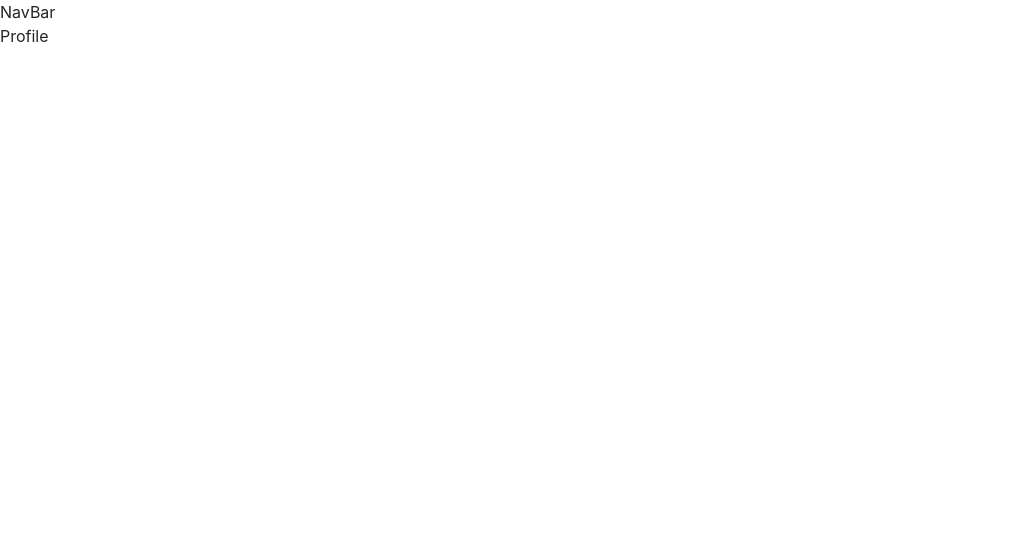
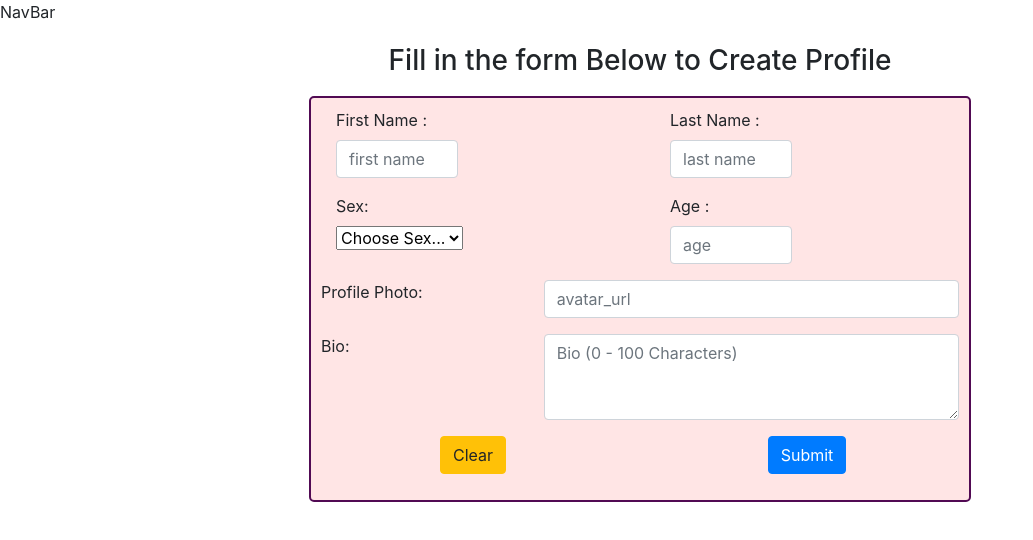
Before and after one commit to mueni5/diet-blog, a React (Create React App) app: page /profile in a window 1280 px wide. Shown: the top 540 px of the page, without its empty margins (0-1033 px from the left). Built offline with nearby package versions, Linux system fonts and the light colour scheme.

Commit message:
feature: profile-component add profile form and handleSubmit method

```diff
--- a/src/App.js
+++ b/src/App.js
@@ -1,4 +1,4 @@
-import React from "react";
+import React, { useState } from "react";
 import {BrowserRouter as Router, Routes, Route} from "react-router-dom"
 import Signup from "./Components/auth/Signup.js"
 import Login from "./Components/auth/Login.js"
@@ -7,15 +7,18 @@ import LandingPage from './Components/LandingPage.js'
 import NavBar from "./Components/NavBar.js";
 
 function App() {
-
+  const [user, setUser] = useState({})
+  function handleSetUser (data){
+    setUser(data)
+  }
   return (
     <>
     <Router>
       <NavBar />
       <Routes>
-      <Route path="/signup" element={<Signup />}/>
-      <Route path="/login" element={<Login />}/>
-      <Route path="/profile" element={<Profile />}/>
+      <Route path="/signup" element={<Signup handleSetUser={handleSetUser}/>}/>
+      <Route path="/login" element={<Login  handleSetUser={handleSetUser}/>}/>
+      <Route path="/profile" element={<Profile user={user} />}/>
 
       <Route path="/" element={<LandingPage />} />
       </Routes>
--- a/src/Components/auth/Login.js
+++ b/src/Components/auth/Login.js
@@ -6,10 +6,10 @@ import Col from 'react-bootstrap/Col'
 import Row from "react-bootstrap/Row"
 import './style.css'
 
-export default function Login() {
+export default function Login({handleSetUser}) {
     const [email, setEmail] = useState("")
     const [password, setPassword] = useState('')
-    const [user, setUser] = useState({})
+
 
     function handleSubmit (e){
         e.preventDefault()
@@ -28,7 +28,7 @@ export default function Login() {
     }
     function handleAuthenticate (data){
         localStorage.setItem('jwt', data.jwt)
-        setUser(data.user)
+        handleSetUser(data.user)
     }
     function handleForgotPswd(){
         console.log("i have been clicked")
--- a/src/Components/auth/Profile.js
+++ b/src/Components/auth/Profile.js
@@ -1,7 +1,94 @@
-import React from 'react'
+import React, {useState} from 'react'
+import Form from "react-bootstrap/Form"
+import Container  from 'react-bootstrap/Container'
+import Button from "react-bootstrap/Button"
+import Col from 'react-bootstrap/Col'
+import Row from "react-bootstrap/Row"
+import './style.css'
 
-export default function Profile() {
+export default function Profile({user}) {
+    const [firstName, setFirstName] = useState("")
+    const [lastName, setLastName] = useState('')
+    const [avatar, setAvatar] = useState('')
+    const [bio, setBio] = useState('')
+    const [age, setAge] = useState(0)
+    const [sex, setSex] = useState('')
+    const userId = user.id
+    console.log(userId)
+    function handleSubmit (e){
+        e.preventDefault()
+        fetch('/create_profile', {
+            method: "POST",
+            headers: {
+                "Content-Type": "application/json"
+            },
+            body: JSON.stringify({ user: {
+                first_name: `${firstName}`,
+                last_name: `${lastName}`,
+                age: `${age}`,
+                sex: `${sex}`,
+                avatar: `${avatar}`,
+                bio:`${bio}`,
+                user_id: {userId}
+            }})
+
+        }).then((r) => r.json())
+        .then(handleReturn)
+    }
+    function handleReturn (data){
+        console.log(data)
+    }
+
   return (
-    <div>Profile</div>
+    <Container className="auth-form" style={{display:"flex", justifyContent: "center",alignItems:"center", marginTop:"10px", padding:"10px", flexDirection:"column",  borderRadius:"5px"}} >
+        <h3 className="text-center">Fill in the form Below to Create Profile</h3>
+        <Form onSubmit={handleSubmit} style={{backgroundColor:"hsla(0, 100%, 50%, 0.1)", marginTop:"10px", padding:"10px", borderRadius:"5px", border:"2px solid #510A53"}}>
+            <Form.Group as={Row} className='mb-3'>
+                <Col sm="6">
+                    <Col sm="6"><Form.Label>First Name :</Form.Label></Col>
+                    <Col sm="6"><Form.Control onChange={(e)=>setFirstName(e.target.value)} type='text' placeholder='first name'/></Col>
+                </Col>
+                <Col sm="6">
+                    <Col sm="6"><Form.Label>Last Name :</Form.Label></Col>
+                    <Col sm="6"><Form.Control onChange={(e)=>setLastName(e.target.value)} type='text' placeholder='last name'/></Col>
+                </Col>
+            </Form.Group>
+            <Form.Group as={Row} className='mb-3'>
+                <Col sm="6">
+                    <Col sm="6"><Form.Label >Sex:</Form.Label></Col>
+                    <Col sm="6">
+                        <Form.Select onChange={(e)=>setSex(e.target.value)} >
+                            <option value="">Choose Sex...</option>
+                            <option value="male">Male</option>
+                            <option value="female">Female</option>
+                        </Form.Select>
+                    </Col>
+                </Col>
+                <Col sm="6">
+                    <Col sm="6"><Form.Label>Age :</Form.Label></Col>
+                    <Col sm="6"><Form.Control type="number" onChange={(e)=>setAge(e.target.value)} placeholder='age'/></Col>
+                </Col>
+
+            </Form.Group>
+            <Form.Group as={Row} className='mb-3'>
+                <Col sm="4"><Form.Label>Profile Photo:</Form.Label></Col>
+                <Col sm="8"><Form.Control onChange={(e)=>setAvatar(e.target.value)} type='text' placeholder='avatar_url'/></Col>
+            </Form.Group>
+            <Form.Group as={Row} className='mb-3'>
+                <Col sm="4"><Form.Label>Bio:</Form.Label></Col>
+                <Col sm="8">
+                    <Form.Control onChange={(e)=>setBio(e.target.value)} as='textarea' rows={3} placeholder='Bio (0 - 100 Characters)'/>
+                </Col>
+            </Form.Group>
+            <Form.Group as={Row} className='mb-3'>
+                <Col sm="6" className="text-center" >
+                    <Button type='reset' variant='warning'>Clear</Button>
+                </Col>
+                <Col  sm="6" className="text-center">
+                    <Button type='submit' variant='primary'>Submit</Button>
+                </Col>
+            </Form.Group>
+        </Form>
+    </Container>
   )
 }
--- a/src/Components/auth/Signup.js
+++ b/src/Components/auth/Signup.js
@@ -1,4 +1,5 @@
 import React, {useState} from 'react'
+import { useNavigate } from 'react-router-dom'
 import Form from "react-bootstrap/Form"
 import Container  from 'react-bootstrap/Container'
 import Button from "react-bootstrap/Button"
@@ -6,12 +7,12 @@ import Col from 'react-bootstrap/Col'
 import Row from "react-bootstrap/Row"
 import './style.css'
 
-export default function Signup() {
+export default function Signup({handleSetUser}) {
     const [email, setEmail] = useState("")
     const [password, setPassword] = useState('')
     const [passwordConfirmation, setPasswordConfirmation] = useState('')
     const [role, setRole] = useState('')
-    const [user, setUser] = useState({})
+    let navigate = useNavigate()
 
     function handleSubmit (e){
         e.preventDefault()
@@ -32,7 +33,8 @@ export default function Signup() {
     }
     function handleAuthenticate (data){
         localStorage.setItem('jwt', data.jwt)
-        setUser(data.user)
+        handleSetUser(data.user)
+        navigate('/login')
     }
 
   return (
```
